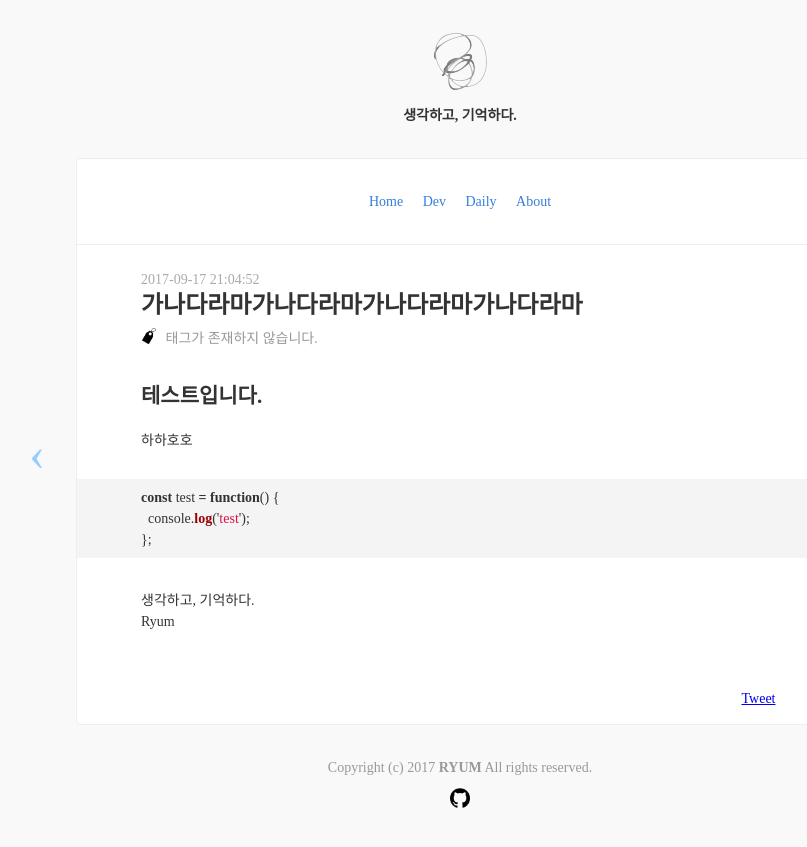
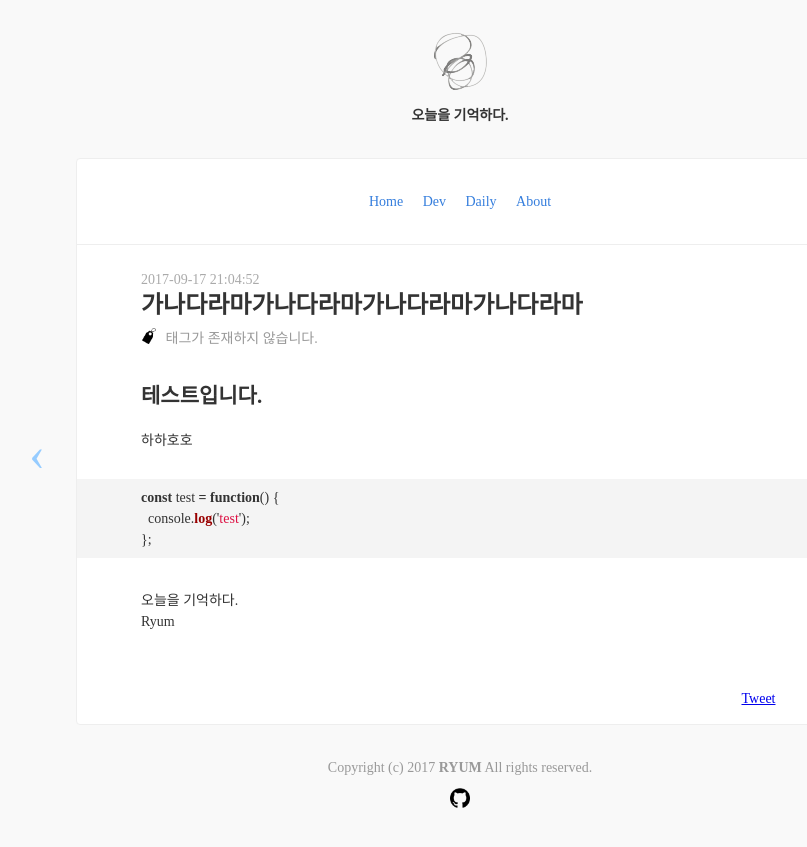
Before and after one commit to ryum91/ryum91.github.com, a Jekyll site: the page built from _posts/2017-09-17-9.md, in a window 1280 px wide. Shown: the top 847 px of the page, without its empty margins (180-987 px from the left). Built offline with Jekyll 4.4.1, drawn with Linux system fonts in a browser that asks for light colours; nearby versions of some CDN libraries; some web fonts are replaced; comment, search, counter and statistics services are not loaded.

Commit message:
[GitHub Page] CNAME

```diff
--- /dev/null
+++ b/CNAME
@@ -0,0 +1 @@
+memory.today
--- a/_config.yml
+++ b/_config.yml
@@ -1,5 +1,5 @@
 # ----------- CONFIGURABLE START -----------
-title:            "생각하고, 기억하다."
+title:            "오늘을 기억하다."
 description:      "Charyum. Park"
 url:              https://ryum91.github.io # Site url, without a slash at the end.
 signoff:          "Ryum" # Your name
--- a/_includes/signoff.html
+++ b/_includes/signoff.html
@@ -1,4 +1,4 @@
 <p class="mt4">
-  생각하고, 기억하다.<br>
+  오늘을 기억하다.<br>
   {{ site.signoff }}
 </p>
```
